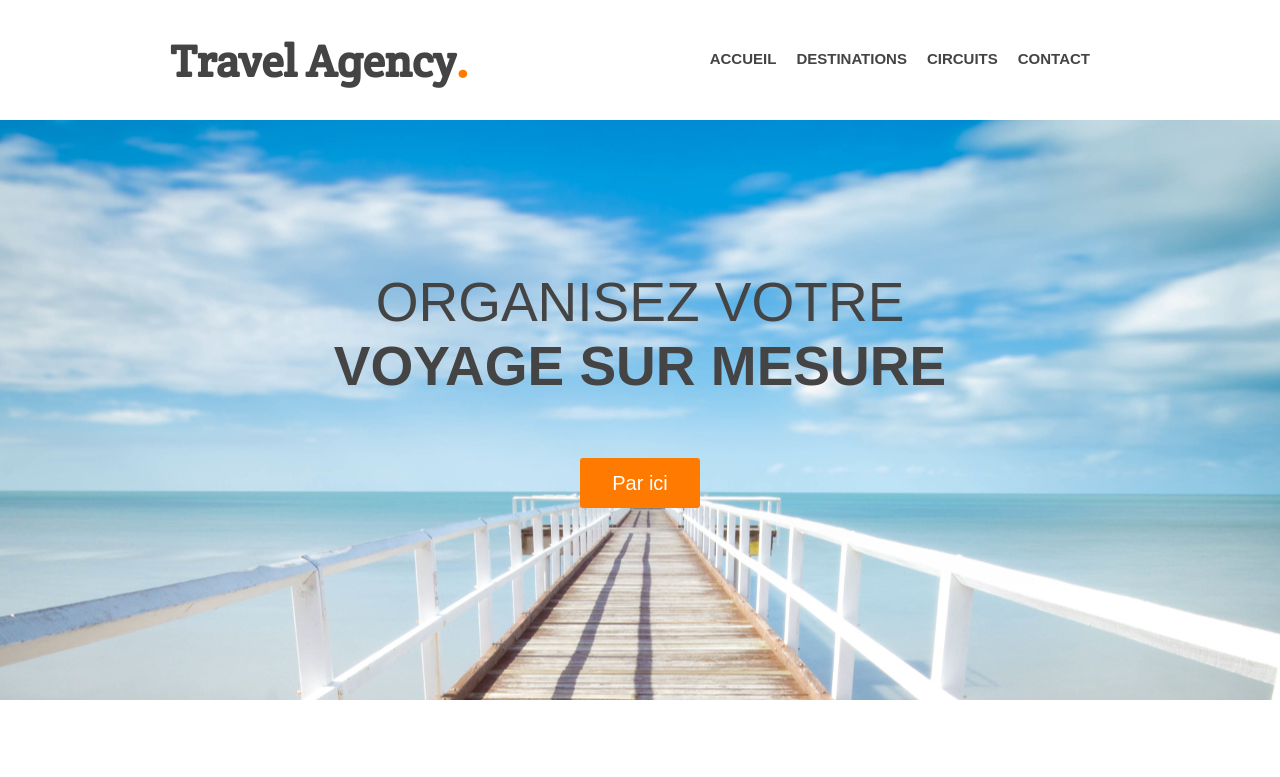
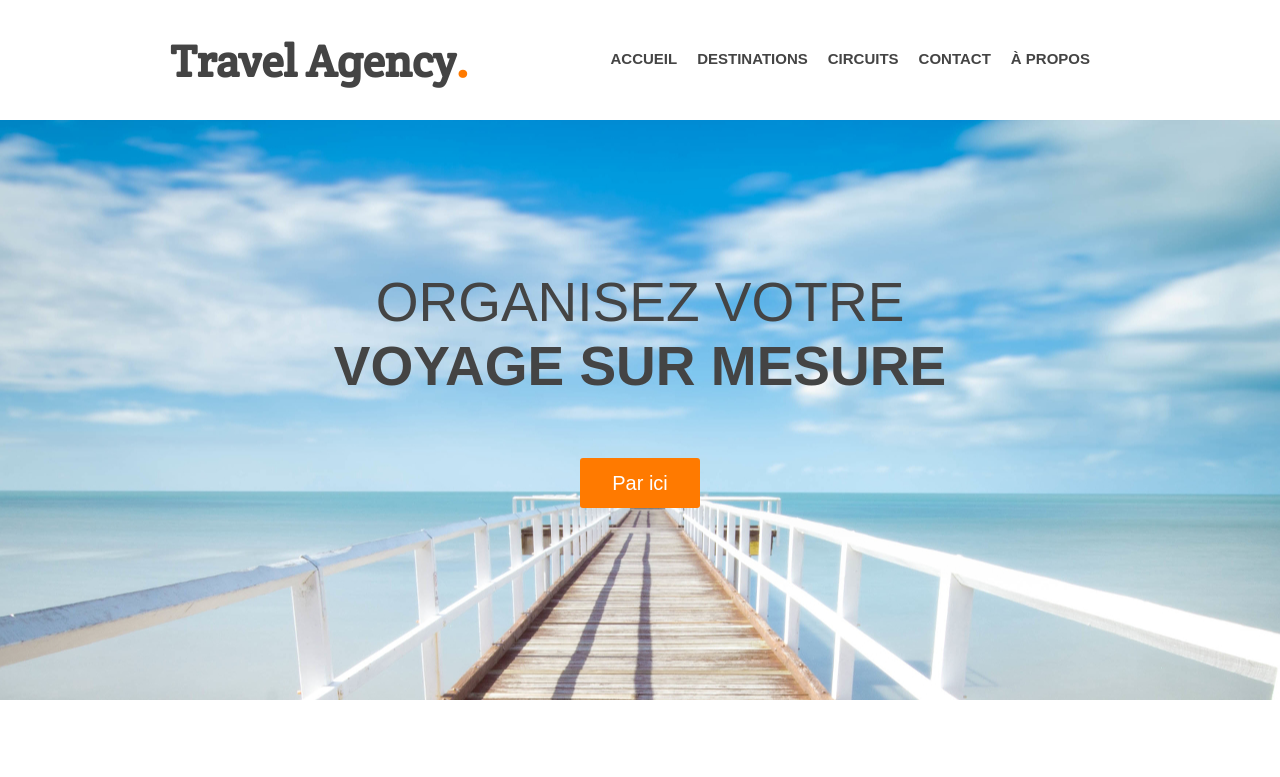
Before and after one commit to sergioamoncada/Sergioanino.github.io, a plain HTML site: page index.html in a window 1280 px wide. Shown: the top 777 px of the page. Drawn offline with Linux system fonts and the light colour scheme.

Commit message:
ajout lien à propos

```diff
--- a/index.html
+++ b/index.html
@@ -17,6 +17,7 @@
                         <li><a href="#steps">Destinations</a></li>
                         <li><a href="#possibilities">Circuits</a></li>
                         <li><a href="#contact">Contact</a></li>
+                        <li><a href="#à propos">À propos</a></li>
                     </ul>
                 </nav>
             </div>
```
